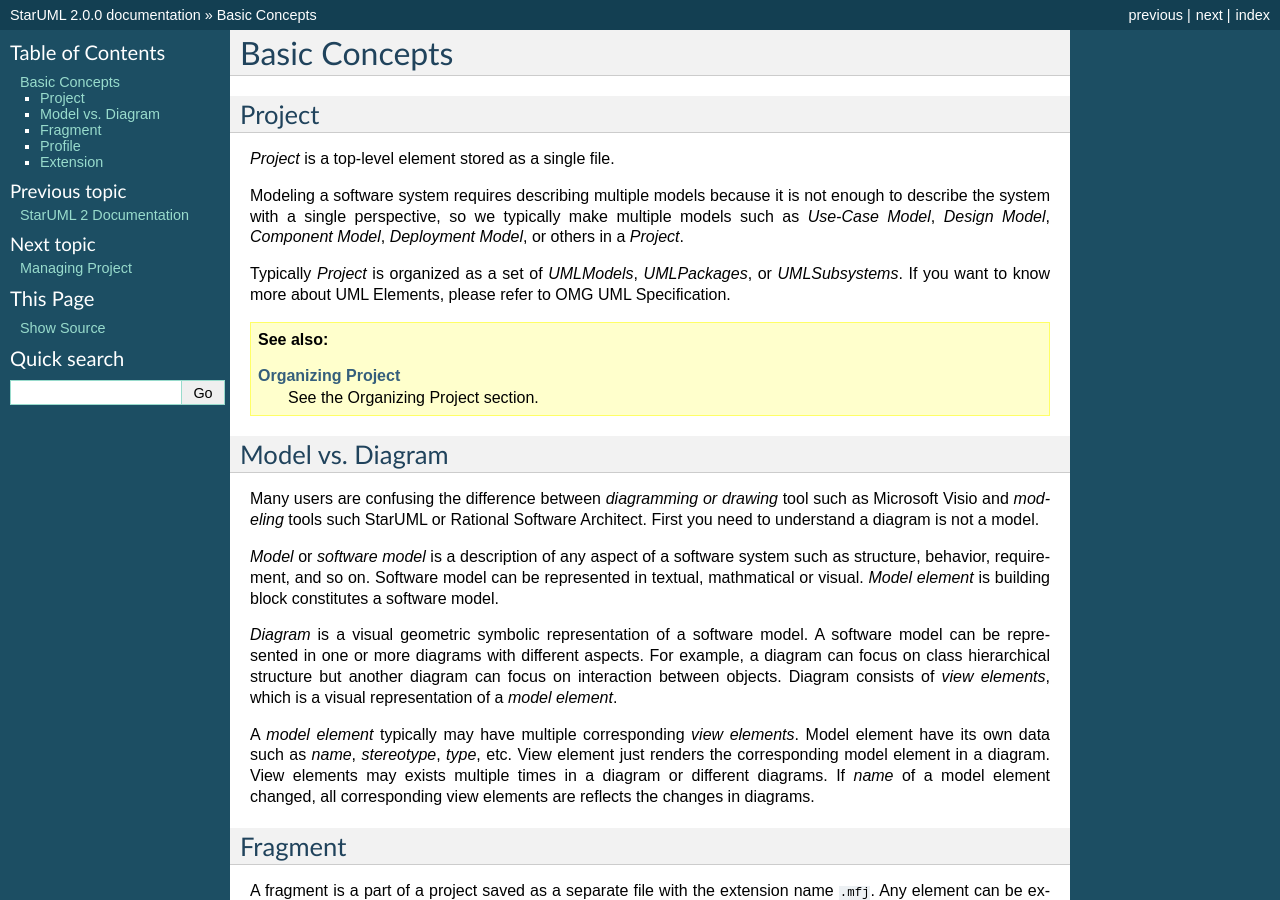
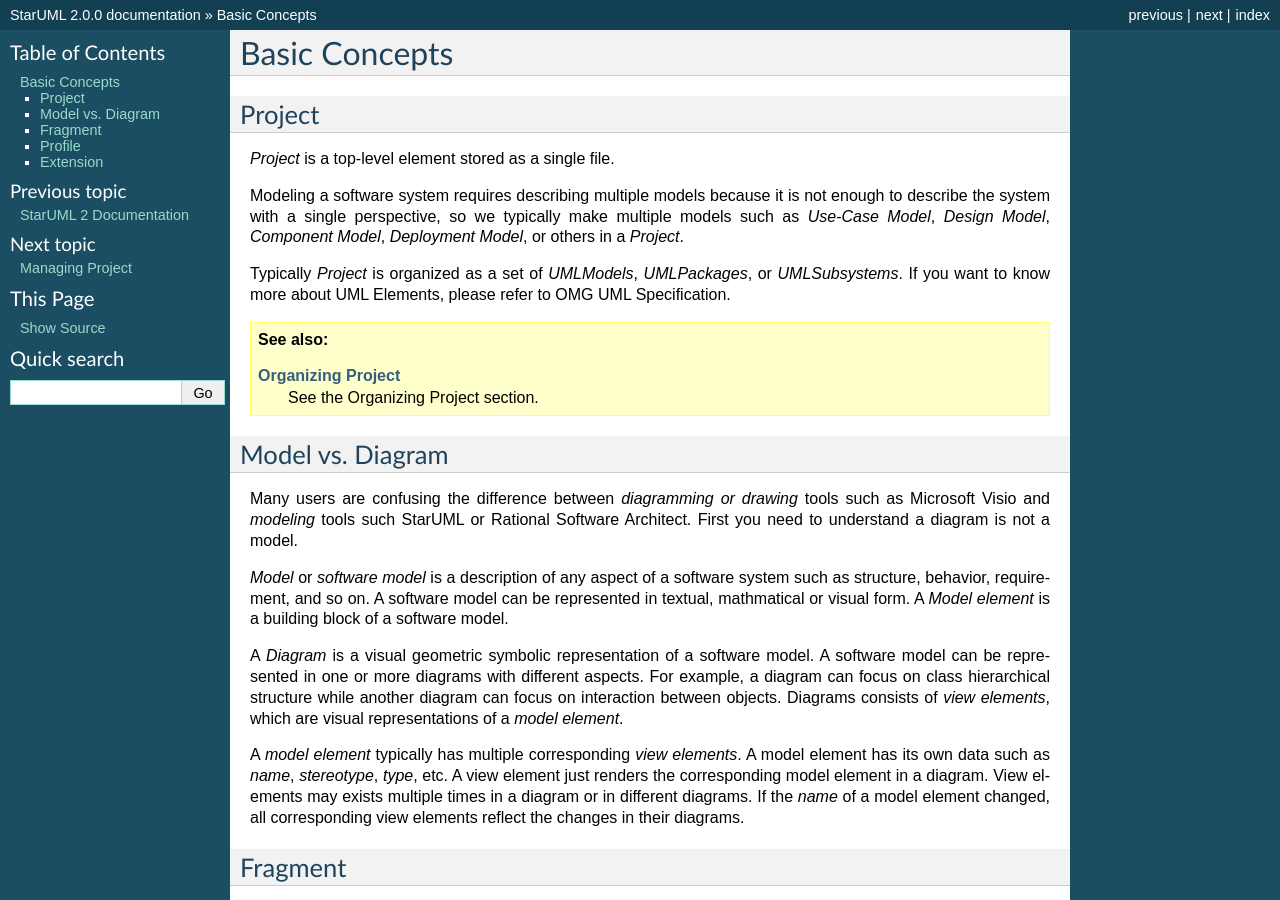
Before and after one commit to niklauslee/staruml-docs, a Sphinx documentation site: the page built from docs/source/basic-concepts.rst, in a window 1280 px wide and 900 px high. Built offline with Sphinx 7.4.7, drawn with Linux system fonts in a browser that asks for light colours.

Commit message:
wording suggestions

```diff
--- a/docs/source/basic-concepts.rst
+++ b/docs/source/basic-concepts.rst
@@ -22,13 +22,13 @@
 Model vs. Diagram
 =================
 
-Many users are confusing the difference between *diagramming or drawing* tool such as Microsoft Visio and *modeling* tools such StarUML or Rational Software Architect. First you need to understand a diagram is not a model.
+Many users are confusing the difference between *diagramming or drawing* tools such as Microsoft Visio and *modeling* tools such StarUML or Rational Software Architect. First you need to understand a diagram is not a model.
 
-*Model* or *software model* is a description of any aspect of a software system such as structure, behavior, requirement, and so on. Software model can be represented in textual, mathmatical or visual. *Model element* is building block constitutes a software model.
+*Model* or *software model* is a description of any aspect of a software system such as structure, behavior, requirement, and so on. A software model can be represented in textual, mathmatical or visual form. A *Model element* is a building block of a software model.
 
-*Diagram* is a visual geometric symbolic representation of a software model. A software model can be represented in one or more diagrams with different aspects. For example, a diagram can focus on class hierarchical structure but another diagram can focus on interaction between objects. Diagram consists of *view elements*, which is a visual representation of a *model element*.
+A *Diagram* is a visual geometric symbolic representation of a software model. A software model can be represented in one or more diagrams with different aspects. For example, a diagram can focus on class hierarchical structure while another diagram can focus on interaction between objects. Diagrams consists of *view elements*, which are visual representations of a *model element*.
 
-A *model element* typically may have multiple corresponding *view elements*. Model element have its own data such as *name*, *stereotype*, *type*, etc. View element just renders the corresponding model element in a diagram. View elements may exists multiple times in a diagram or different diagrams. If *name* of a model element changed, all corresponding view elements are reflects the changes in diagrams.
+A *model element* typically has multiple corresponding *view elements*. A model element has its own data such as *name*, *stereotype*, *type*, etc. A view element just renders the corresponding model element in a diagram. View elements may exists multiple times in a diagram or in different diagrams. If the *name* of a model element changed, all corresponding view elements reflect the changes in their diagrams.
 
 .. _concept-fragment:
 
```
